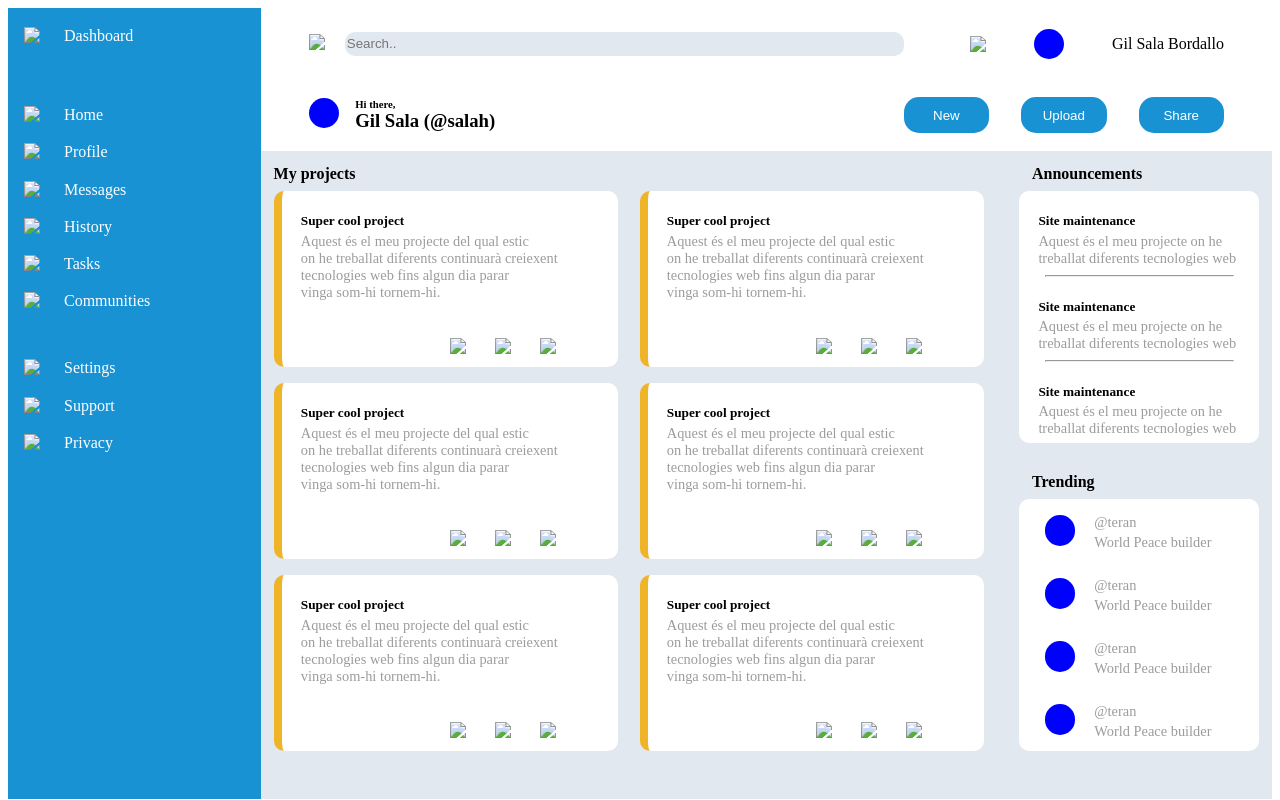
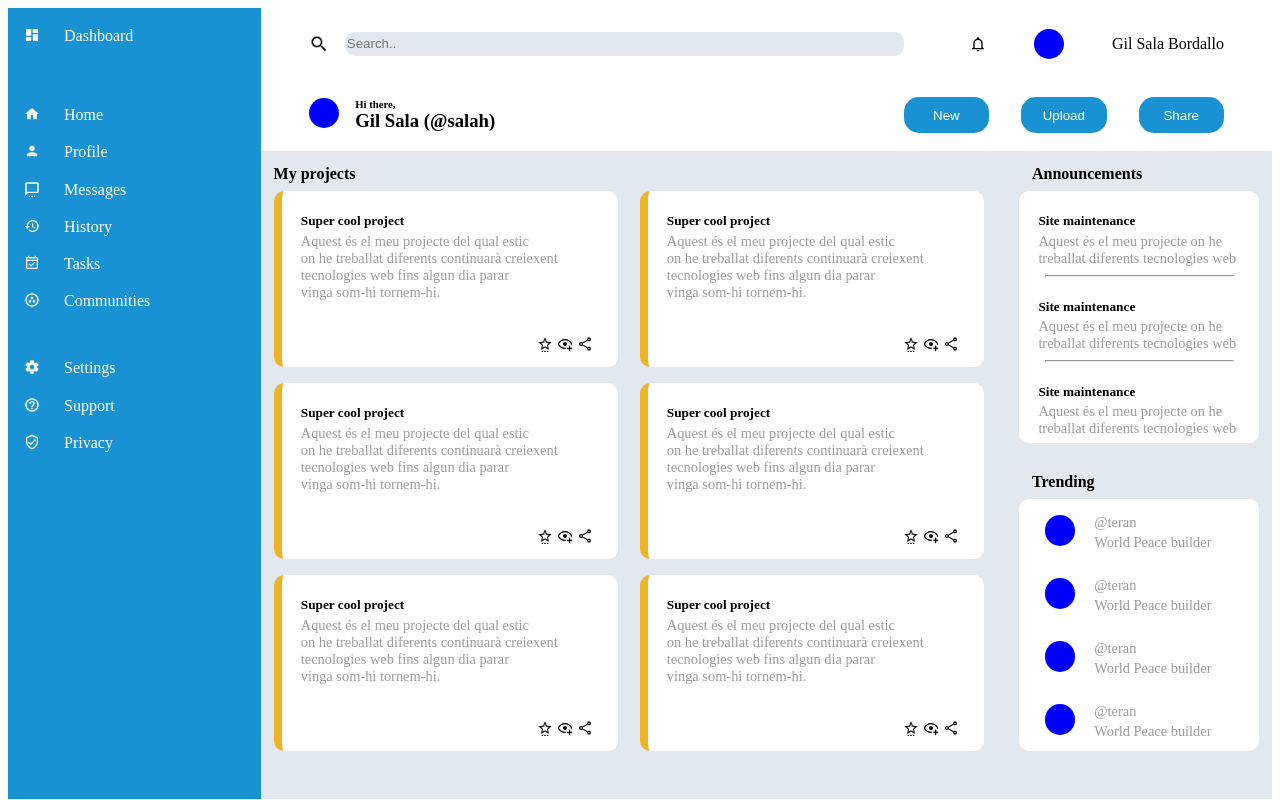
Before and after one commit to Gilsabo/admin-dashboard, a plain HTML site: page index.html in a window 1280 px wide. Drawn offline with Linux system fonts and the light colour scheme.

Commit message:
Fix bug with uploading images

```diff
--- a/index.html
+++ b/index.html
@@ -14,51 +14,51 @@
         <div class="side-bar">
             <div class="dashboard-box">
                 <div class="box">
-                    <img src="/repos/admin-dashboard/images/view-dashboard.png" alt="Dashboard" width="16" height="16">
+                    <img src="./images/view-dashboard.png" alt="Dashboard" width="16" height="16">
                     <div class="dashboard">Dashboard</div>
                 </div>
             </div>
             <div class="navigation-box">
                 <div class="box">
-                    <img src="/repos/admin-dashboard/images/home (1).png" alt="House" width="16" height="16">
+                    <img src="./images/home (1).png" alt="House" width="16" height="16">
                     <div class="home">Home</div>
                 </div>
                 <div class="box">
-                    <img src="/repos/admin-dashboard/images/account.png" alt="Account" width="16" height="16">
+                    <img src="./images/account.png" alt="Account" width="16" height="16">
                     <div class="profile">Profile</div>
                 </div>
                 <div class="box">
-                    <img src="/repos/admin-dashboard/images/message-settings-outline.png" alt="Messages" width="16"
+                    <img src="./images/message-settings-outline.png" alt="Messages" width="16"
                         height="16">
                     <div class="messages">Messages</div>
                 </div>
                 <div class="box">
-                    <img src="/repos/admin-dashboard/images/history.png" alt="History" width="16" height="16">
+                    <img src="./images/history.png" alt="History" width="16" height="16">
                     <div class="history">History</div>
                 </div>
                 <div class="box">
-                    <img src="/repos/admin-dashboard/images/calendar-check-outline.png" alt="Check" width="16"
+                    <img src="./images/calendar-check-outline.png" alt="Check" width="16"
                         height="16">
                     <div class="tasks">Tasks</div>
                 </div>
                 <div class="box">
-                    <img src="/repos/admin-dashboard/images/google-circles-communities.png" alt="Community" width="16"
+                    <img src="./images/google-circles-communities.png" alt="Community" width="16"
                         height="16">
                     <div class="communities">Communities</div>
                 </div>
             </div>
             <div class="branding-box">
                 <div class="box">
-                    <img src="/repos/admin-dashboard/images/cog.png" alt="Community" width="16" height="16">
+                    <img src="./images/cog.png" alt="Community" width="16" height="16">
                     <div class="settings">Settings</div>
                 </div>
                 <div class="box">
-                    <img src="/repos/admin-dashboard/images/help-circle-outline.png" alt="Community" width="16"
+                    <img src="./images/help-circle-outline.png" alt="Community" width="16"
                         height="16">
                     <div class="support">Support</div>
                 </div>
                 <div class="box">
-                    <img src="/repos/admin-dashboard/images/shield-check-outline.png" alt="Community" width="16"
+                    <img src="./images/shield-check-outline.png" alt="Community" width="16"
                         height="16">
                     <div class="privacy">Privacy</div>
                 </div>
@@ -66,11 +66,11 @@
         </div>
         <div class="nav-bar">
             <div class="search-bar">
-                <img src="/repos/admin-dashboard/images/magnify (1).png" alt="magnify glass" width="20" height="20">
+                <img src="./images/magnify (1).png" alt="magnify glass" width="20" height="20">
                 <input type="text" placeholder="Search..">
             </div>
             <div class="notifications">
-                <img src="/repos/admin-dashboard/images/bell-outline.svg" alt="Bell" width="16" height="16">
+                <img src="./images/bell-outline.svg" alt="Bell" width="16" height="16">
                 <div class="logo"></div>
                 <div class="gil">Gil Sala Bordallo</div>
             </div>
@@ -97,10 +97,10 @@
                         vinga som-hi tornem-hi.
                     </p>
                     <div class="icons">
-                        <img src="/repos/admin-dashboard/images/star-settings-outline.png" alt="Star" width="16"
+                        <img src="./images/star-settings-outline.png" alt="Star" width="16"
                             height="16">
-                        <img src="/repos/admin-dashboard/images/eye-plus-outline.png" alt="Eye" width="16" height="16">
-                        <img src="/repos/admin-dashboard/images/share-variant-outline.png" alt="Share" width="16"
+                        <img src="./images/eye-plus-outline.png" alt="Eye" width="16" height="16">
+                        <img src="./images/share-variant-outline.png" alt="Share" width="16"
                             height="16">
                     </div>
                 </div>
@@ -112,10 +112,10 @@
                         vinga som-hi tornem-hi.
                     </p>
                     <div class="icons">
-                        <img src="/repos/admin-dashboard/images/star-settings-outline.png" alt="Star" width="16"
+                        <img src="./images/star-settings-outline.png" alt="Star" width="16"
                             height="16">
-                        <img src="/repos/admin-dashboard/images/eye-plus-outline.png" alt="Eye" width="16" height="16">
-                        <img src="/repos/admin-dashboard/images/share-variant-outline.png" alt="Share" width="16"
+                        <img src="./images/eye-plus-outline.png" alt="Eye" width="16" height="16">
+                        <img src="./images/share-variant-outline.png" alt="Share" width="16"
                             height="16">
                     </div>
                 </div>
@@ -127,10 +127,10 @@
                         vinga som-hi tornem-hi.
                     </p>
                     <div class="icons">
-                        <img src="/repos/admin-dashboard/images/star-settings-outline.png" alt="Star" width="16"
+                        <img src="./images/star-settings-outline.png" alt="Star" width="16"
                             height="16">
-                        <img src="/repos/admin-dashboard/images/eye-plus-outline.png" alt="Eye" width="16" height="16">
-                        <img src="/repos/admin-dashboard/images/share-variant-outline.png" alt="Share" width="16"
+                        <img src="./images/eye-plus-outline.png" alt="Eye" width="16" height="16">
+                        <img src="./images/share-variant-outline.png" alt="Share" width="16"
                             height="16">
                     </div>
                 </div>
@@ -142,10 +142,10 @@
                         vinga som-hi tornem-hi.
                     </p>
                     <div class="icons">
-                        <img src="/repos/admin-dashboard/images/star-settings-outline.png" alt="Star" width="16"
+                        <img src="./images/star-settings-outline.png" alt="Star" width="16"
                             height="16">
-                        <img src="/repos/admin-dashboard/images/eye-plus-outline.png" alt="Eye" width="16" height="16">
-                        <img src="/repos/admin-dashboard/images/share-variant-outline.png" alt="Share" width="16"
+                        <img src="./images/eye-plus-outline.png" alt="Eye" width="16" height="16">
+                        <img src="./images/share-variant-outline.png" alt="Share" width="16"
                             height="16">
                     </div>
                 </div>
@@ -157,10 +157,10 @@
                         vinga som-hi tornem-hi.
                     </p>
                     <div class="icons">
-                        <img src="/repos/admin-dashboard/images/star-settings-outline.png" alt="Star" width="16"
+                        <img src="./images/star-settings-outline.png" alt="Star" width="16"
                             height="16">
-                        <img src="/repos/admin-dashboard/images/eye-plus-outline.png" alt="Eye" width="16" height="16">
-                        <img src="/repos/admin-dashboard/images/share-variant-outline.png" alt="Share" width="16"
+                        <img src="./images/eye-plus-outline.png" alt="Eye" width="16" height="16">
+                        <img src="./images/share-variant-outline.png" alt="Share" width="16"
                             height="16">
                     </div>
                 </div>
@@ -172,10 +172,10 @@
                         vinga som-hi tornem-hi.
                     </p>
                     <div class="icons">
-                        <img src="/repos/admin-dashboard/images/star-settings-outline.png" alt="Star" width="16"
+                        <img src="./images/star-settings-outline.png" alt="Star" width="16"
                             height="16">
-                        <img src="/repos/admin-dashboard/images/eye-plus-outline.png" alt="Eye" width="16" height="16">
-                        <img src="/repos/admin-dashboard/images/share-variant-outline.png" alt="Share" width="16"
+                        <img src="./images/eye-plus-outline.png" alt="Eye" width="16" height="16">
+                        <img src="./images/share-variant-outline.png" alt="Share" width="16"
                             height="16">
                     </div>
                 </div>
```
